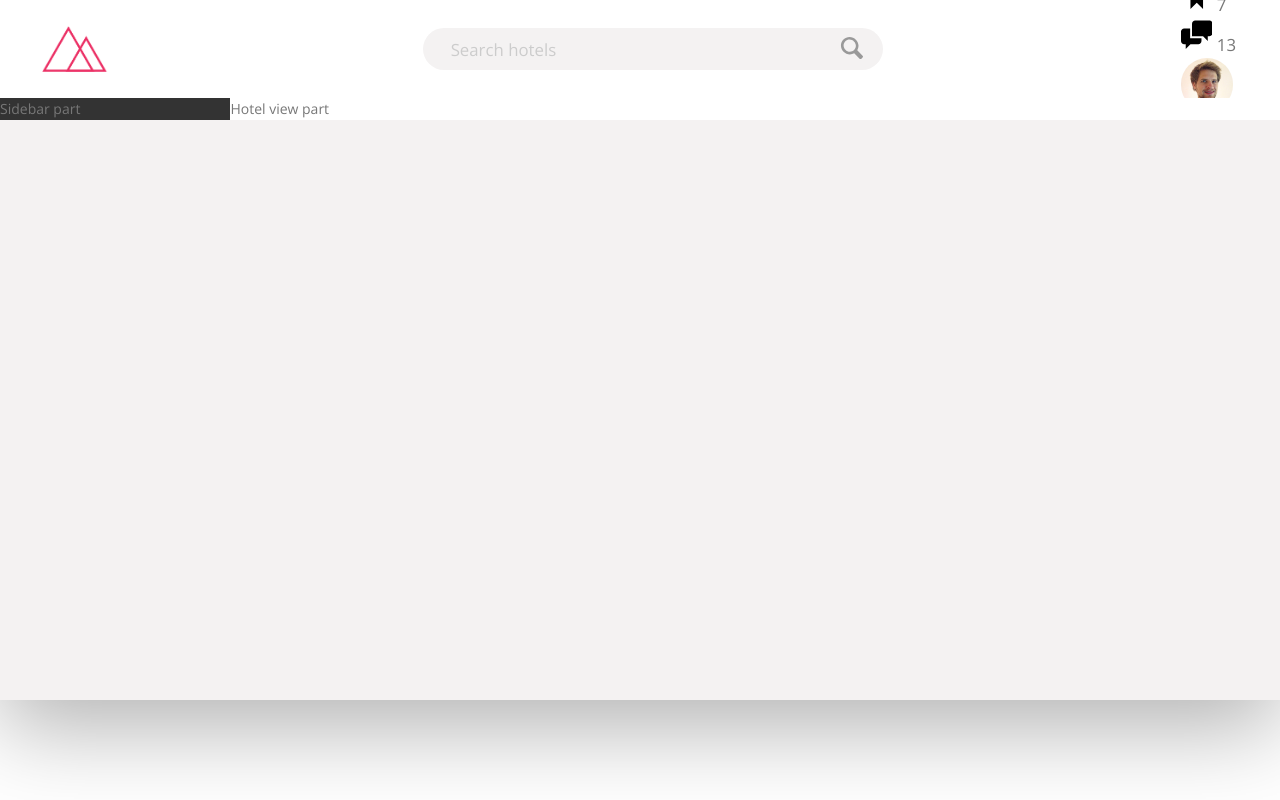
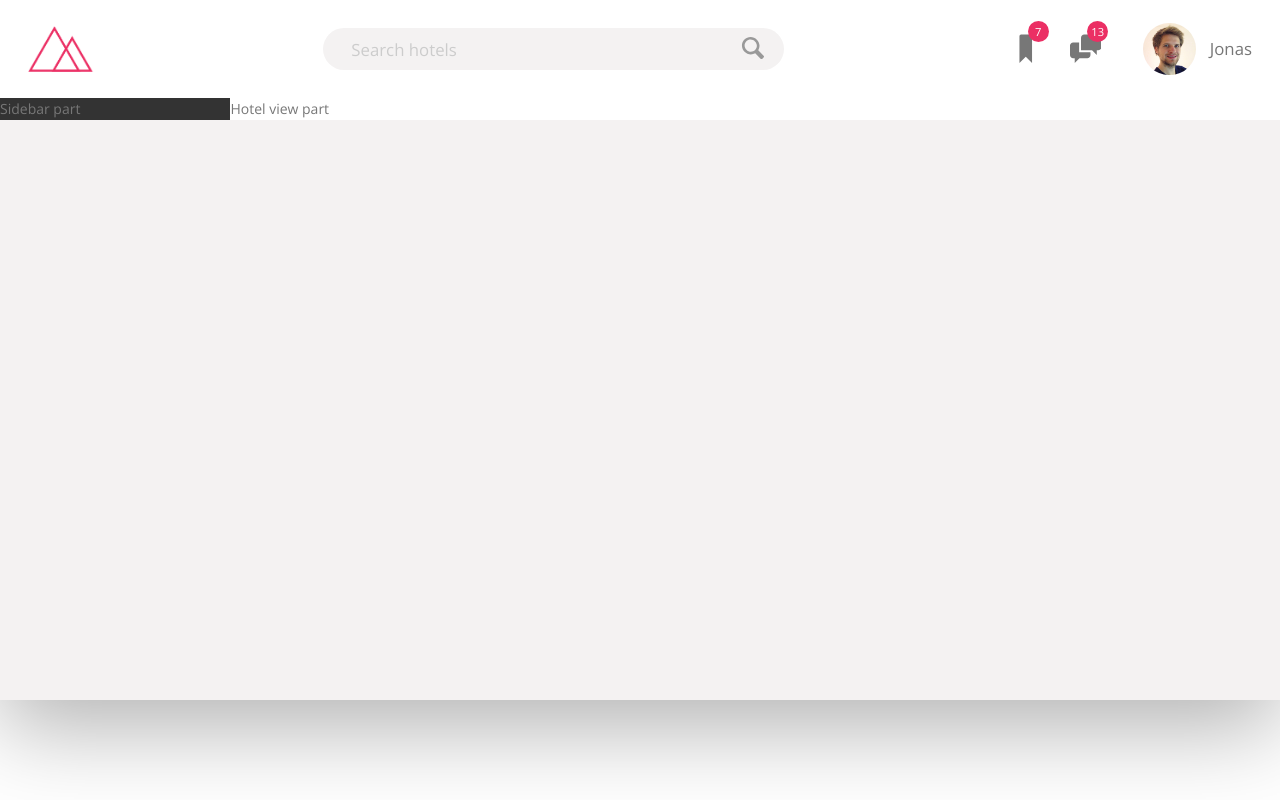
Before and after one commit to Mr-Faisal-SGD/Trillo, a website: page index.html in a window 1280 px wide. Drawn offline with nearby package versions, Linux system fonts and the light colour scheme.

Commit message:
Header complete

```diff
--- a/sass/_components.scss
+++ b/sass/_components.scss
@@ -1,6 +1,6 @@
 .logo {
   height: 3.25rem;
-  margin-left: 3rem;
+  margin-left: 2rem;
 }
 
 .search {
@@ -59,25 +59,54 @@
 }
 
 .user-nav {
+  display: flex;
+  align-items: center;
+  align-self: stretch;
+
+  & > * {
+    padding: 0 1rem;
+    cursor: pointer;
+    height: 100%;
+    display: flex;
+    align-items: center;
+  }
+
+  & > *:hover {
+    background-color: var(--color-grey-light-2);
+  }
+
   &__icon-box {
+    position: relative;
   }
 
   &__icon {
     height: 2.25rem;
     width: 2.25rem;
+    fill: var(--color-grey-dark-2);
   }
 
   &__notification {
+    font-size: .8rem;
+    height: 1.5rem;
+    width: 1.5rem;
+    border-radius: 100rem;
+    background-color: var(--color-primary);
+    color: #fff;
+    position: absolute;
+    top: 1.5rem;
+    right: .5rem;
+    display: flex;
+    align-items: center;
+    justify-content: center;
   }
 
   &__user {
+    padding: 0 2rem;
   }
 
   &__user-photo {
     height: 3.75rem;
     border-radius: 50%;
-  }
-
-  &__user-name {
+    margin-right: 1rem;
   }
 }
--- a/sass/_layout.scss
+++ b/sass/_layout.scss
@@ -7,7 +7,7 @@
 }
 
 .header {
-    font-size: 1.2rem;;
+    font-size: 1.2rem;
   height: 7rem;
   background-color: #fff;
   border-bottom: var(--color-grey-light-2);
```
Also changed, not shown: css/style.css.
